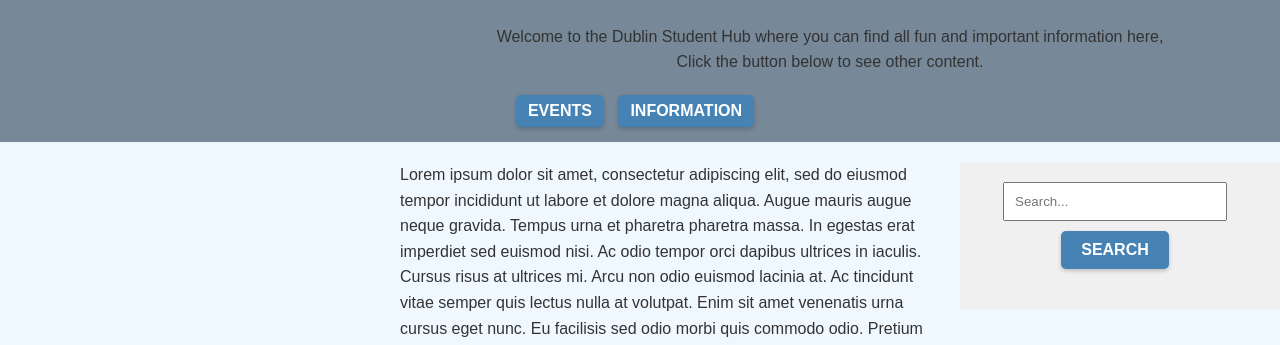
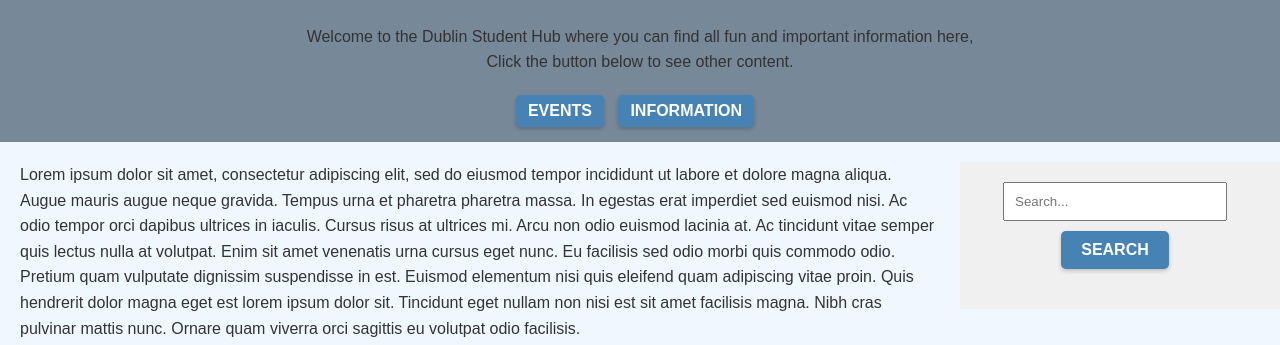
Before and after one commit to gavinkelly01/StudentHub, a website built with webpack: page index.html in a window 1280 px wide. Shown: the part 446-791 px from the top of the page. Built offline with nearby package versions, Linux system fonts and the light colour scheme.

Commit message:
Fixed text in the section banner and updated/organised css and html

```diff
--- a/css/style.css
+++ b/css/style.css
@@ -65,11 +65,12 @@ body {
   background-color: #f0f8ff;
   color: #333;
   margin: 0;
+  padding: 0;
   line-height: 1.6;
 }
 
 p {
-  padding-left: 400px;
+  padding-left: 20px;
   padding-right: 20px;
   margin-bottom: 20px;
 }
@@ -151,6 +152,7 @@ p {
 .banner {
   background-color: lightslategray;
   text-align: center;
+  width: 100%;
 }
 
 .navbar {
@@ -167,8 +169,6 @@ p {
   padding-top: 25px;
   padding-bottom: 25px;
 }
-
-
 
 .logo {
   width: 150px;
```
